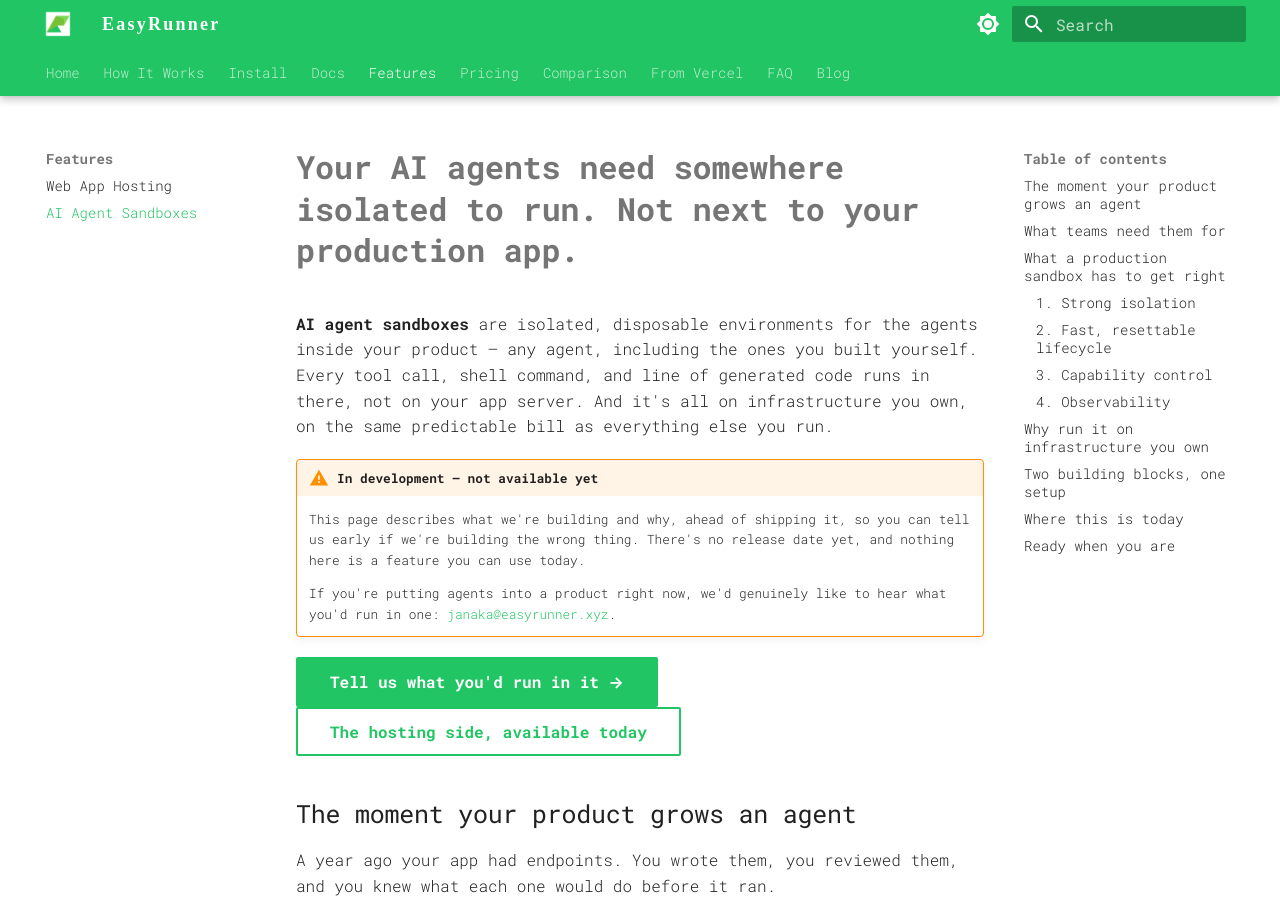
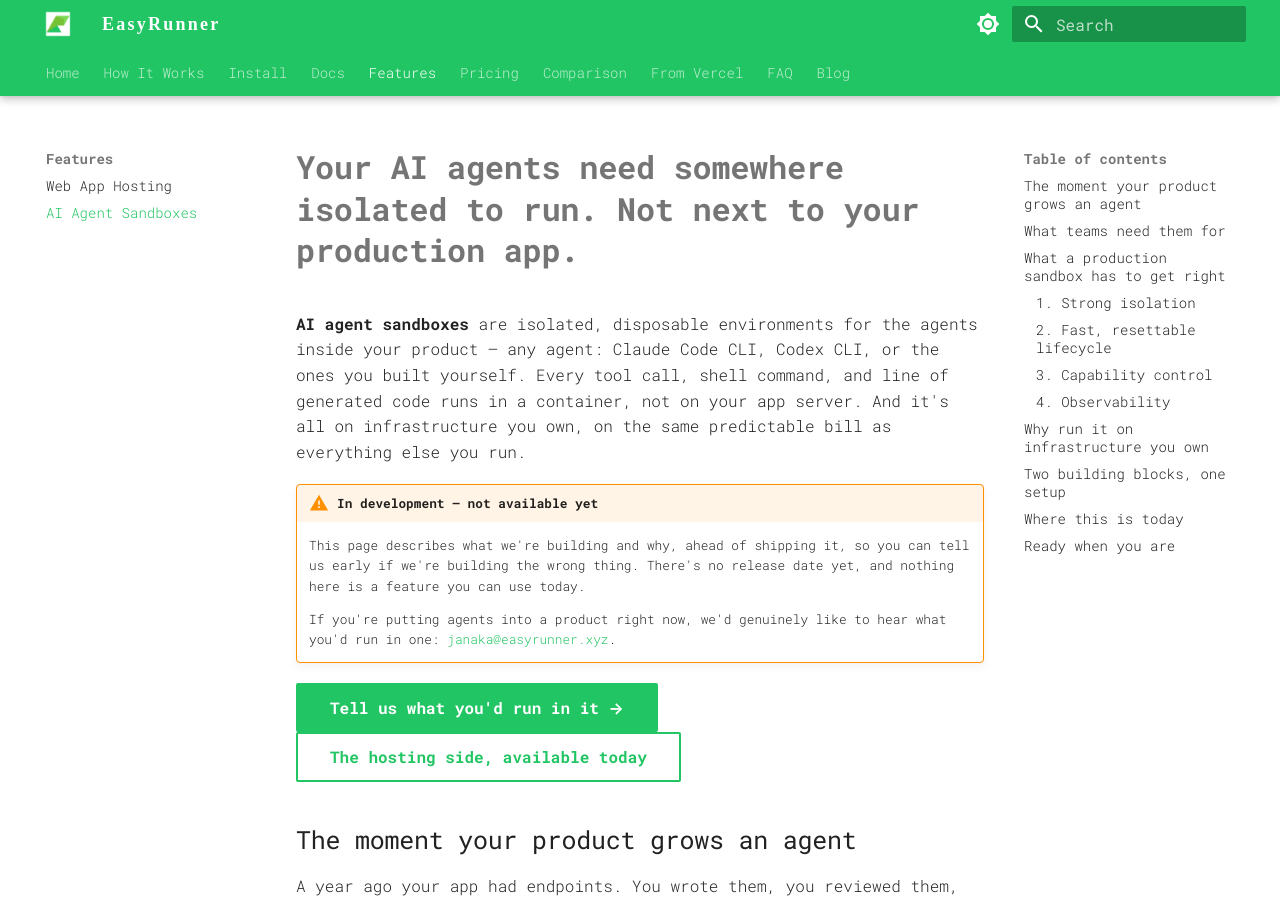
Before and after one commit to janaka/easyrunner-docs, an MkDocs documentation site: the page built from docs/ai-agent-sandbox.md, in a window 1280 px wide and 900 px high. Built offline with MkDocs 1.6.1 and Material for MkDocs 9.7.7, drawn with Linux system fonts in a browser that asks for light colours; some web fonts are replaced.

Commit message:
docs: name example agents and say "container" in the sandbox subhead
"any agent, including the ones you built yourself" was abstract — naming
Claude Code CLI and Codex CLI gives the reader a recognizable anchor,
with "or the ones you built yourself" keeping the breadth. And "runs in
a container" is concrete where "runs in there" was vague.

Co-Authored-By: Claude Opus 5 (1M context) <noreply@anthropic.com>

```diff
--- a/docs/ai-agent-sandbox.md
+++ b/docs/ai-agent-sandbox.md
@@ -8,7 +8,7 @@ social:
 
 # Your AI agents need somewhere isolated to run. Not next to your production app.
 
-**AI agent sandboxes** are isolated, disposable environments for the agents inside your product — any agent, including the ones you built yourself. Every tool call, shell command, and line of generated code runs in there, not on your app server. And it's all on infrastructure you own, on the same predictable bill as everything else you run.
+**AI agent sandboxes** are isolated, disposable environments for the agents inside your product — any agent: Claude Code CLI, Codex CLI, or the ones you built yourself. Every tool call, shell command, and line of generated code runs in a container, not on your app server. And it's all on infrastructure you own, on the same predictable bill as everything else you run.
 
 !!! warning "In development — not available yet"
     This page describes what we're building and why, ahead of shipping it, so you can tell us early if we're building the wrong thing. There's no release date yet, and nothing here is a feature you can use today.
```
